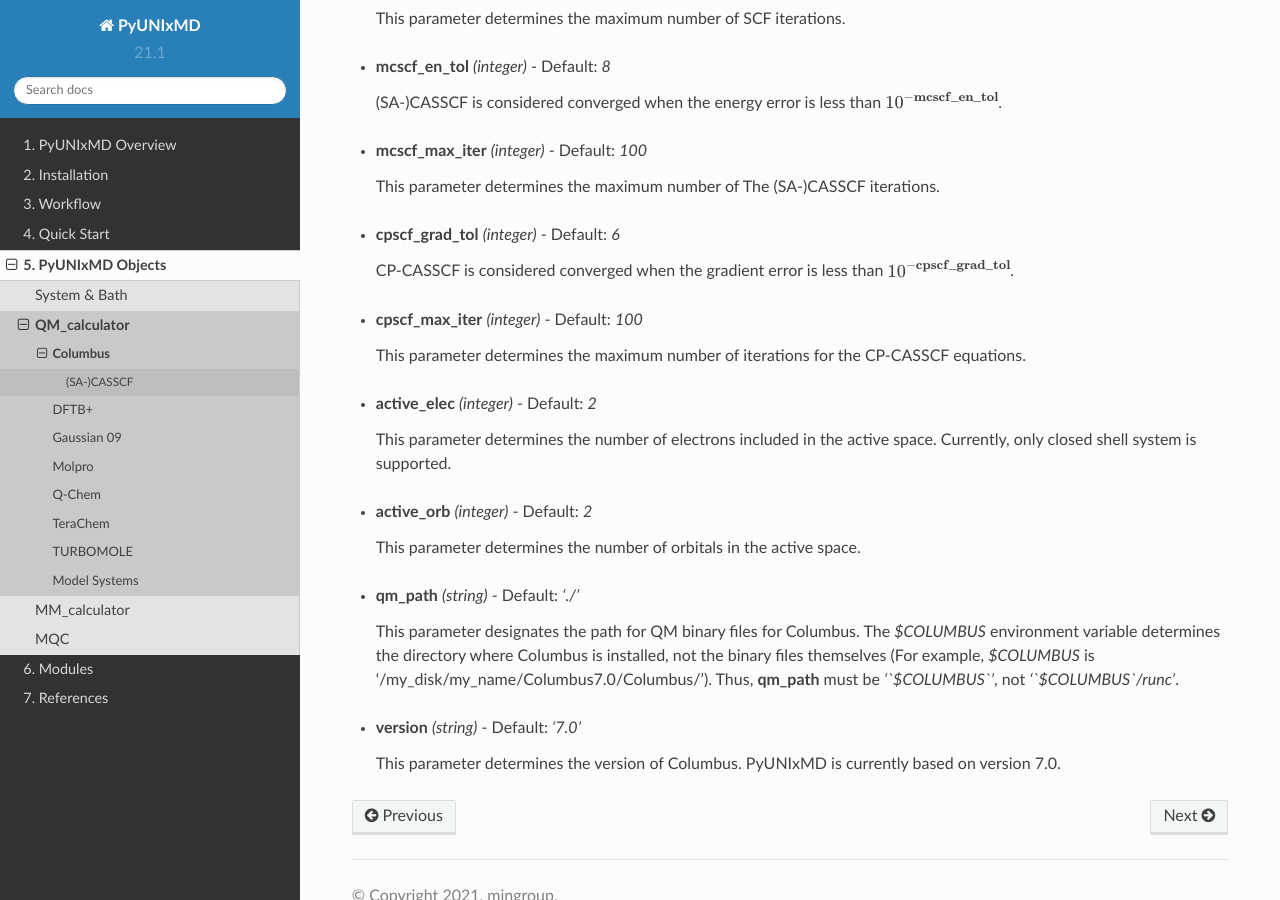
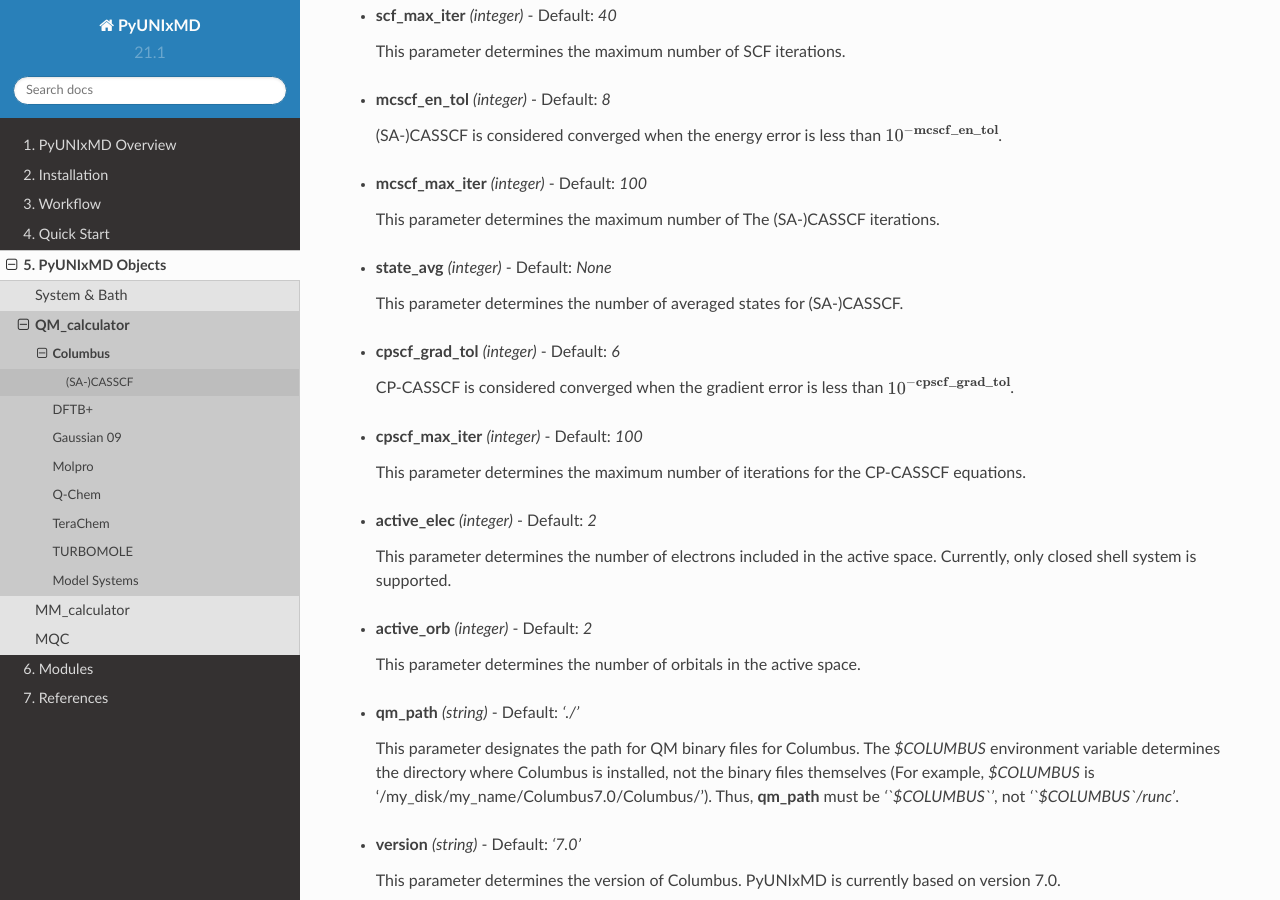
Before and after one commit to skmin-lab/unixmd, a Sphinx documentation site: the page built from docs/source/objects/qm/prog_columbus.rst, in a window 1280 px wide and 900 px high, scrolled down 1709 px. Built offline with Sphinx 7.4.7 and the Read the Docs theme 2.0.0, drawn with Linux system fonts in a browser that asks for light colours; cross-references to code outside the pages are shown as plain code; some of the changed text lies outside the part shown.

Commit message:
Add state_avg argument to manual

```diff
--- a/docs/source/objects/qm/prog_columbus.rst
+++ b/docs/source/objects/qm/prog_columbus.rst
@@ -47,6 +47,9 @@ In the current version of PyUNIxMD, only (SA-)CASSCF method is available.
 | *(integer)*            |                                                     |                |
 +------------------------+-----------------------------------------------------+----------------+
 | **mcscf_max_iter**     | Maximum number of (SA-)CASSCF iterations            | *100*          |
+| *(integer)*            |                                                     |                |
++------------------------+-----------------------------------------------------+----------------+
+| **state_avg**          | Number of averaged state for (SA-)CASSCF            | *None*         |
 | *(integer)*            |                                                     |                |
 +------------------------+-----------------------------------------------------+----------------+
 | **cpscf_grad_tol**     | Gradient tolerance for CP-CASSCF equations          | *6*            |
@@ -126,6 +129,12 @@ Detailed description of parameters
 
 \
 
+- **state_avg** *(integer)* - Default: *None*
+
+  This parameter determines the number of averaged states for (SA-)CASSCF.
+
+\
+
 - **cpscf_grad_tol** *(integer)* - Default: *6*
 
   CP-CASSCF is considered converged when the gradient error is less than :math:`10^{-\textbf{cpscf_grad_tol}}`.
```
